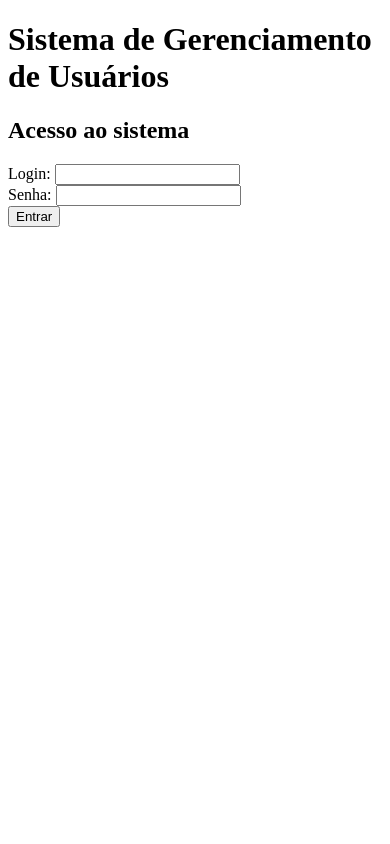
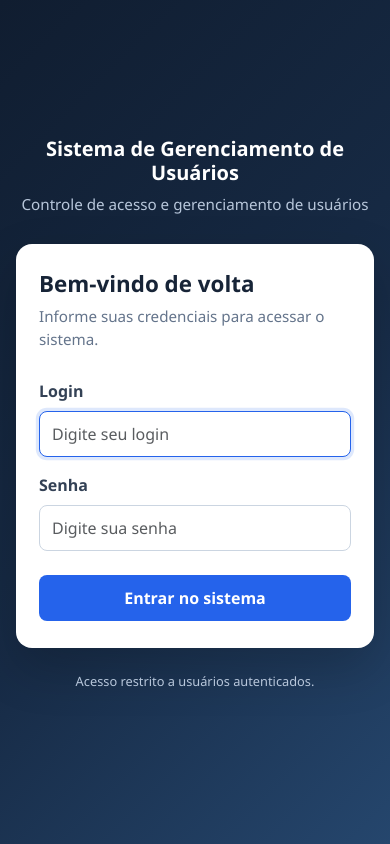
Before and after one commit to alunosenac2026/uc4-aula18-17Nov-avaliativa-final-front-back-database, a PHP site: page / in a window 390 px wide. Run offline with PHP 8.4, Linux system fonts and the light colour scheme; a stand-in replaces the project's code that opens the database connection.

Commit message:
Implementa interface responsiva de login

```diff
--- /dev/null
+++ b/assets/css/style.css
@@ -0,0 +1,140 @@
+
+:root {
+    --cor-primaria: #172437;
+    --cor-secundaria: #2563eb;
+    --cor-secundaria-hover: #1d4ed8;
+    --cor-fundo: #f1f5f9;
+    --cor-texto: #334155;
+    --cor-texto-suave: #64748b;
+    --cor-borda: #cbd5e1;
+    --cor-branco: #ffffff;
+}
+
+* {
+    box-sizing: border-box;
+}
+
+body {
+    min-height: 100vh;
+    margin: 0;
+    background-color: var(--cor-fundo);
+    color: var(--cor-texto);
+    font-family: "Segoe UI", Arial, sans-serif;
+}
+
+/* Página de autenticação */
+
+.pagina-login {
+    display: flex;
+    min-height: 100vh;
+    align-items: center;
+    justify-content: center;
+    padding: 24px;
+    background: linear-gradient(
+        135deg,
+        #101d30 0%,
+        #172b46 55%,
+        #25466d 100%
+    );
+}
+
+.login-container {
+    width: 100%;
+    max-width: 440px;
+}
+
+.login-identidade {
+    margin-bottom: 28px;
+    color: var(--cor-branco);
+    text-align: center;
+}
+
+.login-identidade h1 {
+    margin-bottom: 8px;
+    font-size: 1.45rem;
+    font-weight: 700;
+}
+
+.login-identidade p {
+    margin-bottom: 0;
+    color: #b8c7db;
+    font-size: 0.95rem;
+}
+
+.login-card {
+    padding: 36px;
+    border: 1px solid rgba(255, 255, 255, 0.12);
+    border-radius: 16px;
+    background-color: var(--cor-branco);
+    box-shadow: 0 20px 50px rgba(0, 0, 0, 0.18);
+}
+
+.login-card h2 {
+    margin-bottom: 8px;
+    color: var(--cor-primaria);
+    font-size: 1.6rem;
+    font-weight: 700;
+}
+
+.login-descricao {
+    margin-bottom: 28px;
+    color: var(--cor-texto-suave);
+    font-size: 0.95rem;
+}
+
+.login-card .form-label {
+    color: var(--cor-texto);
+    font-weight: 600;
+}
+
+.login-card .form-control {
+    min-height: 46px;
+    border-color: var(--cor-borda);
+    border-radius: 8px;
+}
+
+.login-card .form-control:focus {
+    border-color: var(--cor-secundaria);
+    box-shadow: 0 0 0 0.2rem rgba(37, 99, 235, 0.15);
+}
+
+.btn-primario {
+    min-height: 46px;
+    border: none;
+    border-radius: 8px;
+    background-color: var(--cor-secundaria);
+    color: var(--cor-branco);
+    font-weight: 600;
+    transition: background-color 0.2s ease;
+}
+
+.btn-primario:hover,
+.btn-primario:focus-visible {
+    background-color: var(--cor-secundaria-hover);
+    color: var(--cor-branco);
+}
+
+.login-rodape {
+    margin-top: 24px;
+    color: #b8c7db;
+    font-size: 0.8rem;
+    text-align: center;
+}
+
+@media (max-width: 480px) {
+    .pagina-login {
+        padding: 16px;
+    }
+
+    .login-card {
+        padding: 26px 22px;
+    }
+
+    .login-identidade h1 {
+        font-size: 1.25rem;
+    }
+
+    .login-card h2 {
+        font-size: 1.4rem;
+    }
+}
--- a/index.php
+++ b/index.php
@@ -23,6 +23,7 @@ if ($_SERVER['REQUEST_METHOD'] === 'POST') {
     } else {
 
         try {
+
             $sql = "SELECT id, nome, login, senha
                     FROM Usuario
                     WHERE login = :login
@@ -52,64 +53,140 @@ if ($_SERVER['REQUEST_METHOD'] === 'POST') {
 
         } catch (PDOException $e) {
 
-            error_log('Erro durante a autenticação: ' . $e->getMessage());
+            error_log(
+                'Erro durante a autenticação: ' . $e->getMessage()
+            );
+
             $erro = 'Não foi possível realizar o login. Tente novamente.';
 
         }
+
     }
+
 }
+
 ?>
 
 <!DOCTYPE html>
 <html lang="pt-BR">
 
 <head>
+
     <meta charset="UTF-8">
-    <meta name="viewport" content="width=device-width, initial-scale=1.0">
+
+    <meta
+        name="viewport"
+        content="width=device-width, initial-scale=1.0"
+    >
+
     <title>Login | Sistema de Gerenciamento de Usuários</title>
+
+    <link
+        href="https://cdn.jsdelivr.net/npm/bootstrap@5.3.3/dist/css/bootstrap.min.css"
+        rel="stylesheet"
+    >
+
+    <link rel="stylesheet" href="assets/css/style.css">
+
 </head>
 
 <body>
 
-    <main>
+    <main class="pagina-login">
+
+        <div class="login-container">
+
+            <header class="login-identidade">
 
                 <h1>Sistema de Gerenciamento de Usuários</h1>
 
-        <h2>Acesso ao sistema</h2>
+                <p>
+                    Controle de acesso e gerenciamento de usuários
+                </p>
+
+            </header>
+
+            <section class="login-card" aria-labelledby="titulo-login">
+
+                <h2 id="titulo-login">Bem-vindo de volta</h2>
+
+                <p class="login-descricao">
+                    Informe suas credenciais para acessar o sistema.
+                </p>
 
                 <?php if ($erro !== ''): ?>
-            <p role="alert">
-                <?= htmlspecialchars($erro, ENT_QUOTES, 'UTF-8') ?>
-            </p>
+
+                    <div class="alert alert-danger" role="alert">
+
+                        <?= htmlspecialchars(
+                            $erro,
+                            ENT_QUOTES,
+                            'UTF-8'
+                        ) ?>
+
+                    </div>
+
                 <?php endif; ?>
 
                 <form method="POST" action="">
 
-            <div>
-                <label for="login">Login:</label>
+                    <div class="mb-3">
+
+                        <label for="login" class="form-label">
+                            Login
+                        </label>
+
                         <input
                             type="text"
+                            class="form-control"
                             id="login"
                             name="login"
+                            placeholder="Digite seu login"
                             required
                             autocomplete="username"
+                            autofocus
                         >
+
                     </div>
 
-            <div>
-                <label for="senha">Senha:</label>
+                    <div class="mb-4">
+
+                        <label for="senha" class="form-label">
+                            Senha
+                        </label>
+
                         <input
                             type="password"
+                            class="form-control"
                             id="senha"
                             name="senha"
+                            placeholder="Digite sua senha"
                             required
                             autocomplete="current-password"
                         >
+
                     </div>
 
-            <button type="submit">Entrar</button>
+                    <button
+                        type="submit"
+                        class="btn btn-primario w-100"
+                    >
+                        Entrar no sistema
+                    </button>
 
                 </form>
+
+            </section>
+
+            <footer class="login-rodape">
+
+                <p>
+                    Acesso restrito a usuários autenticados.
+                </p>
+
+            </footer>
+
+        </div>
 
     </main>
 
```
Lines whose indentation alone changed are shown as unchanged.
